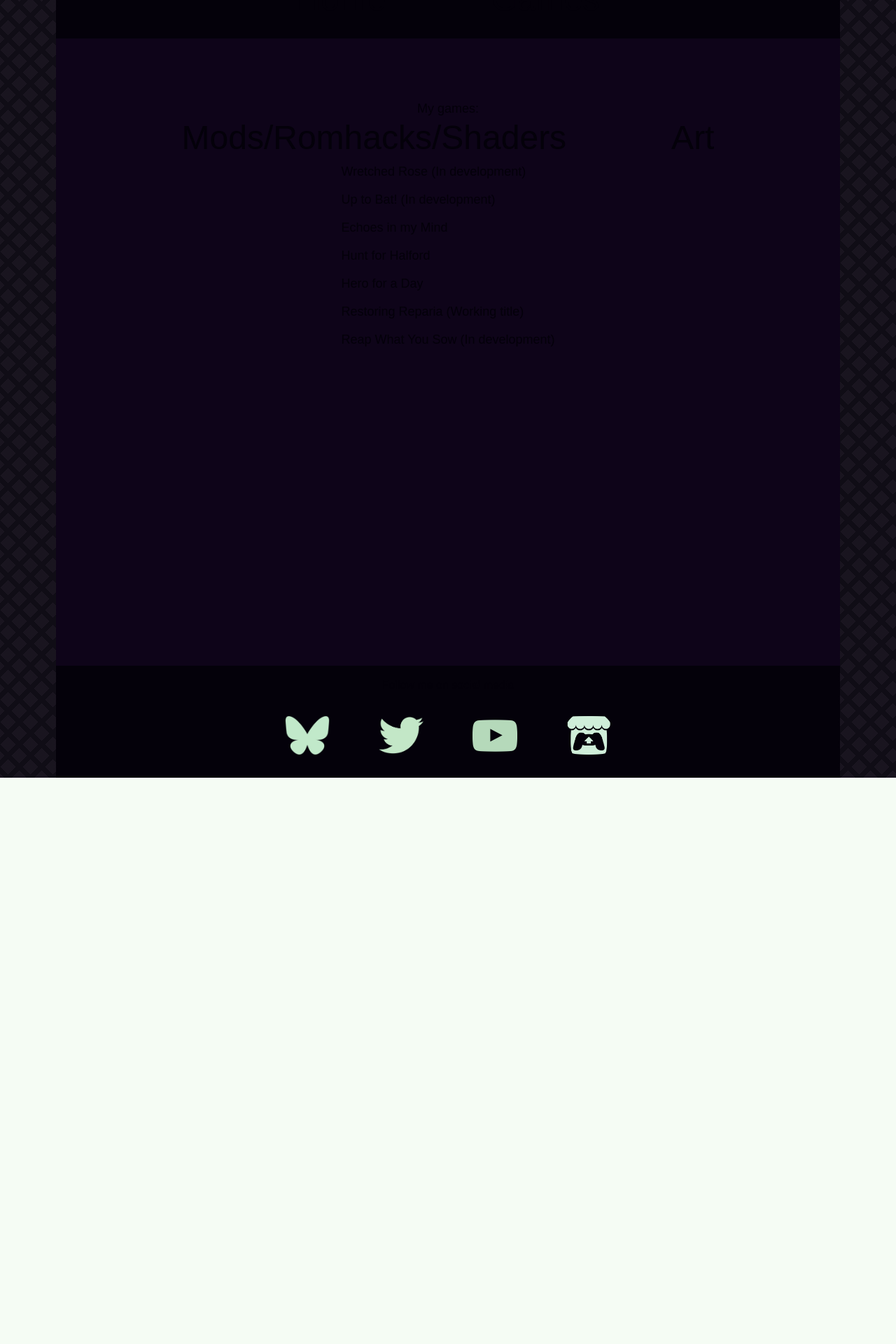
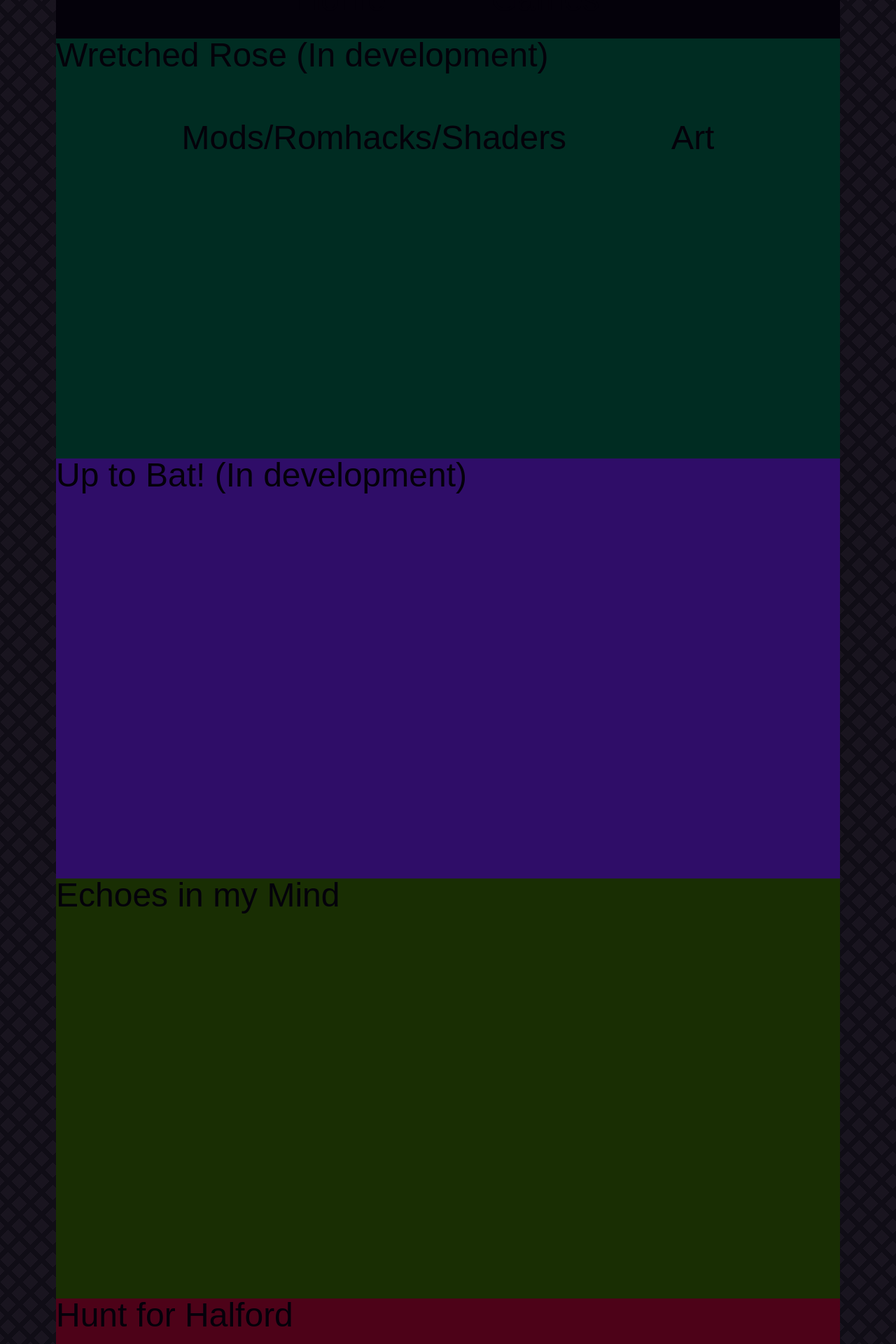
Before and after one commit to 5erenityDev/serenity-dev.com, a Next.js app: page /games in a window 1280 px wide. Shown: the part 120-2040 px from the top of the page at 70% size. Before the commit the page ends 1231 px from the top, so only its background shows below. Built offline with nearby package versions, Linux system fonts and the light colour scheme.

Commit message:
Games, Mods, and Art page layouts
Gave basic layouts for the Games, Mods, and Art pages

```diff
--- a/src/app/art/page.tsx
+++ b/src/app/art/page.tsx
@@ -2,17 +2,21 @@ import Image from "next/image";
 
 const GamesPage = () => {
   return (
-    <div className="grid grid-rows-[20px_1fr_20px] items-center justify-items-center min-h-screen p-8 pb-20 gap-16 sm:p-20 font-[family-name:var(--font-geist-sans)]">
-        <main className="flex flex-col gap-[50px] row-start-2 items-center text-lg/10">
-        <h1>A much better page is to come but for now I'll just show it all right here:</h1>
-        <ul>
-            <li><Image src="/images/art/toymaker.png" alt="Toymaker from Wretched Rose" style={{ width: '70%', height: 'auto' , display: 'block', margin: 'auto'}} width={2086} height={2086} priority/></li>
-            <li><Image src="/images/art/jester.jpg" alt="Jester Dimension" style={{ width: '70%', height: 'auto' , display: 'block', margin: 'auto'}} width={1280} height={960} priority/></li>
-            <li><Image src="/images/art/bear.jpg" alt="Torn Bear" style={{ width: '70%', height: 'auto' , display: 'block', margin: 'auto'}} width={1024} height={896} priority/></li>
-            <li><Image src="/images/art/uwasa.jpg" alt="Uwasa Labyrinth from Magia Record" style={{ width: '70%', height: 'auto' , display: 'block', margin: 'auto'}} width={1024} height={896} priority/></li>
-            <li><Image src="/images/art/reapnsow.jpg" alt="Reap What You Sow Gameplay mockup" style={{ width: '70%', height: 'auto' , display: 'block', margin: 'auto'}} width={1280} height={960} priority/></li>
-            <li><Image src="/images/art/flandre.jpg" alt="Flandre's Wings" style={{ width: '70%', height: 'auto' , display: 'block', margin: 'auto'}} width={1280} height={960} priority/></li>
-            <li><Image src="/images/art/misty_lake.jpg" alt="Misty Lake from Touhou as a MKDS course" style={{ width: '70%', height: 'auto' , display: 'block', margin: 'auto'}} width={1280} height={960} priority/></li>
+    <div className="sm:p-20">
+        <main className="flex flex-col gap-[50px] items-center text-lg/10">
+        <h1>3D Renders:</h1>
+        <ul className="row-start-3 flex gap-[0px] flex-wrap items-center justify-center">
+            <li><Image src="/images/art/toymaker.png" alt="Toymaker from Wretched Rose" style={{ width: 'auto', height: 400}} width={2086} height={2086} priority/></li>
+            <li><Image src="/images/art/jester.jpg" alt="Jester Dimension" style={{ width: 'auto', height: 400}} width={1280} height={960} priority/></li>
+            <li><Image src="/images/art/bear.jpg" alt="Torn Bear" style={{ width: 'auto', height: 400}} width={1024} height={896} priority/></li>
+            <li><Image src="/images/art/uwasa.jpg" alt="Uwasa Labyrinth from Magia Record" style={{ width: 'auto', height: 400}} width={1024} height={896} priority/></li>
+            <li><Image src="/images/art/reapnsow.jpg" alt="Reap What You Sow Gameplay mockup" style={{ width: 'auto', height: 400}} width={1280} height={960} priority/></li>
+            <li><Image src="/images/art/flandre.jpg" alt="Flandre's Wings" style={{ width: 'auto', height: 400}} width={1280} height={960} priority/></li>
+            <li><Image src="/images/art/misty_lake.jpg" alt="Misty Lake from Touhou as a MKDS course" style={{ width: 'auto', height: 400}} width={1280} height={960} priority/></li>
+        </ul>
+        <h1>2D Art:</h1>
+        <ul className="row-start-3 flex gap-[0px] flex-wrap items-center justify-center">
+            <li>Coming soon</li>
         </ul>
         </main>
     </div>
--- a/src/app/games/page.tsx
+++ b/src/app/games/page.tsx
@@ -1,16 +1,64 @@
 const GamesPage = () => {
   return (
-    <div className="sm:p-20">
-        <main className="flex flex-col gap-[50px] items-center text-lg/10">
-          <h1>My games:</h1>
+    <div className="">
+        <main className="text-5xl">
           <ul>
-              <li><a href="/games/wretched-rose">Wretched Rose (In development)</a></li>
-              <li><a href="/games/up-to-bat">Up to Bat! (In development)</a></li>
-              <li><a href="/games/echoes-in-my-mind">Echoes in my Mind</a></li>
-              <li><a href="/games/hunt-for-halford">Hunt for Halford</a></li>
-              <li><a href="/games/hero-for-a-day">Hero for a Day</a></li>
-              <li><a href="/games/restoring-reparia">Restoring Reparia (Working title)</a></li>
-              <li><a href="/games/reap-what-you-sow">Reap What You Sow (In development)</a></li>
+              <a href="/games/wretched-rose">
+                <li className="h-150 bg-emerald-950">
+
+                    <p>Wretched Rose (In development)</p>
+
+
+                </li>
+              </a>
+              <a href="/games/up-to-bat">
+                <li className="h-150 bg-violet-950">
+
+                    <p>Up to Bat! (In development)</p>
+
+
+                </li>
+              </a>
+              <a href="/games/echoes-in-my-mind">
+                <li className="h-150 bg-lime-950">
+
+                    <p>Echoes in my Mind</p>
+
+
+                </li>
+              </a>
+              <a href="/games/hunt-for-halford">
+                <li className="h-150 bg-rose-950">
+
+                    <p>Hunt for Halford</p>
+
+
+                </li>
+              </a>
+              <a href="/games/hero-for-a-day">
+                <li className="h-150 bg-indigo-950">
+
+                    <p>Hero for a Day</p>
+
+
+                </li>
+              </a>
+              <a href="/games/restoring-reparia">
+                <li className="h-150 bg-fuchsia-950">
+
+                    <p>Restoring Reparia (Working title)</p>
+
+
+                </li>
+              </a>
+              <a href="/games/reap-what-you-sow">
+                <li className="h-150 bg-yellow-950">
+
+                    <p>Reap What You Sow (In development)</p>
+
+
+                </li>
+              </a>
           </ul>
         </main>
     </div>
--- a/src/app/mods/page.tsx
+++ b/src/app/mods/page.tsx
@@ -1,14 +1,34 @@
 
 const GamesPage = () => {
   return (
-    <div className="sm:p-20">
-      <main className="flex flex-col gap-[50px] items-center text-lg/10">
-        <h1>My Mods/Hacks/Shaders:</h1>
-        <ul>
-            <li><a href="/mods/mkds">MKDS Romhack (In development)</a></li>
-            <li><a href="/mods/sm64">SM64 Romhack (In development)</a></li>
-            <li><a href="/mods/shader">ReShade Shader (In development)</a></li>
-        </ul>
+    <div className="">
+        <main className="text-5xl">
+          <ul>
+              <a href="/mods/sm64">
+                <li className="h-150 bg-sky-950">
+
+                    <p>Mario Kart DS Romhack (In Development)</p>
+
+
+                </li>
+              </a>
+              <a href="/mods/mkds">
+                <li className="h-150 bg-slate-950">
+
+                    <p>Super Mario 64 Romhack (In Development)</p>
+
+
+                </li>
+              </a>
+              <a href="/mods/shader">
+                <li className="h-150 bg-green-950">
+
+                    <p>ReShade Shader (In Development)</p>
+
+
+                </li>
+              </a>
+          </ul>
       </main>
     </div>
   );
--- a/src/app/page.tsx
+++ b/src/app/page.tsx
@@ -7,13 +7,13 @@ export default function Home() {
 
         <Image
           src="/images/site/banner.png"
-          alt="Next.js logo"
+          alt="Site banner featuring most of my games"
           style={{ width: '100%', height: 'auto', display: 'block', margin: 'auto' }}
           width={2000}
           height={500}
           priority
         />
-        <h2 className ="text-sm text-center">(Website still in development)</h2>
+        <h2 className ="text-sm text-center italic">(Website still in development)</h2>
         <h1 className ="text-7xl text-center mt-50 mb-10">Hello!</h1>
         <p className ="text-3xl text-center">I'm Sean, also known as SerenityDev or just Serenity. <br/><br/> I'm an Indie Game Developer creating "Wretched Rose" and "Up to Bat!" <br/><br/> I also enjoy creating romhacks/modded content, expect more of that soon.</p>
       </main>
```
